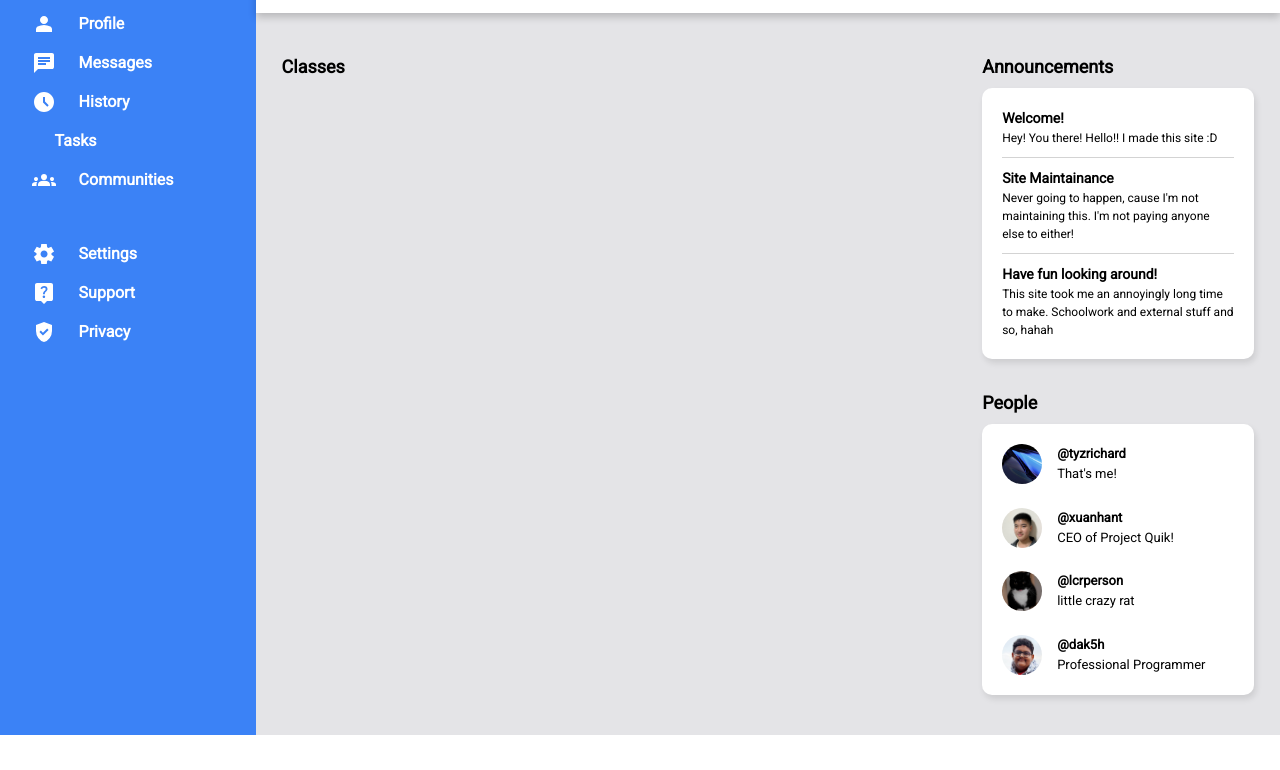
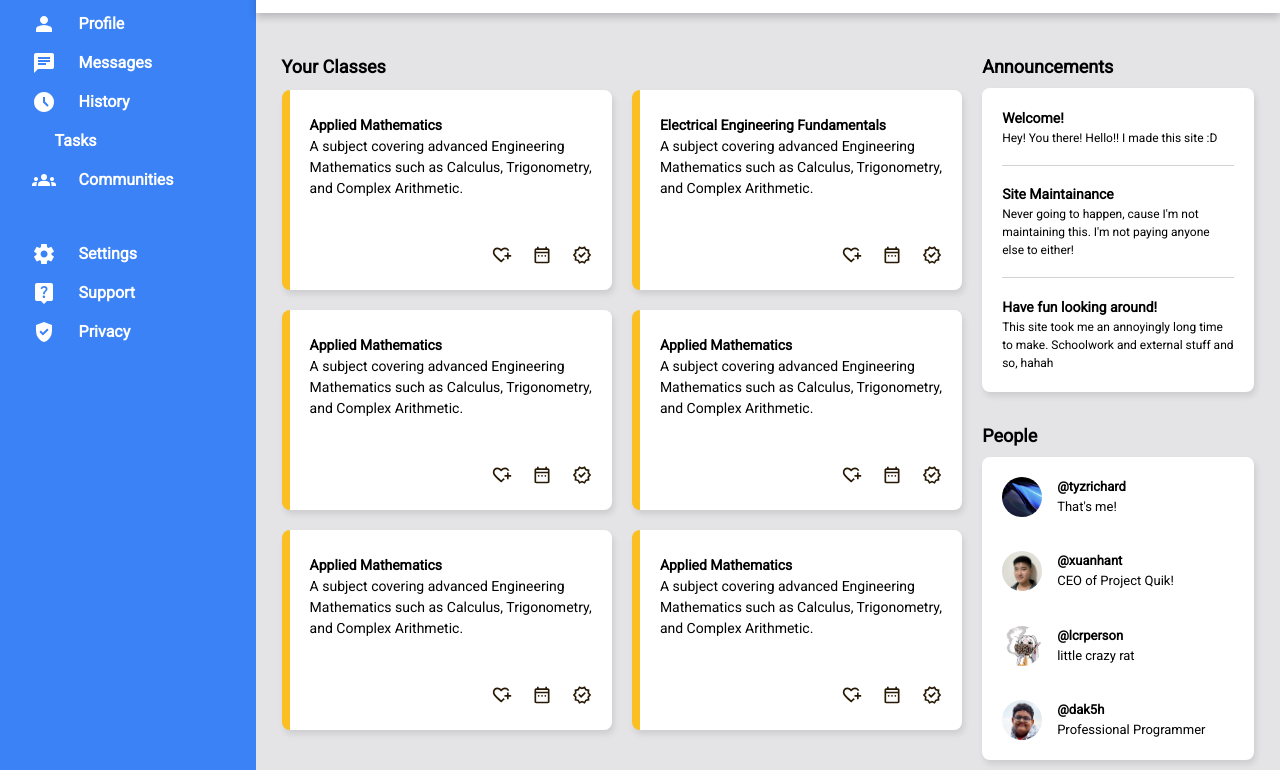
Before and after one commit to tyzrichard/odin-dashboard, a plain HTML site: page index.html in a window 1280 px wide. Shown: the part 143-913 px from the top of the page. Before the commit the page ends 878 px from the top, so only its background shows below. Drawn offline with Linux system fonts and the light colour scheme.

Commit message:
Made Classes layout

```diff
--- a/index.html
+++ b/index.html
@@ -81,9 +81,68 @@
         </div>
     </div>
     <div class="content">
-        <div class="classes">Classes
+        <div class="classes">Your Classes
             <div>
-
+                <div class="class">
+                    <div class="class-info">
+                        <b>Applied Mathematics</b>
+                        <p>A subject covering advanced Engineering Mathematics such as Calculus, Trigonometry, and Complex Arithmetic.</p>
+                    </div>
+                    <div></div>
+                    <img src="assets/icons/heart.svg" alt="like">
+                    <img src="assets/icons/timetable.svg" alt="timetable">
+                    <img src="assets/icons/grade.svg" alt="grades">
+                </div>
+                <div class="class">
+                    <div class="class-info">
+                        <b>Electrical Engineering Fundamentals</b>
+                        <p>A subject covering advanced Engineering Mathematics such as Calculus, Trigonometry, and Complex Arithmetic.</p>
+                    </div>
+                    <div></div>
+                    <img src="assets/icons/heart.svg" alt="like">
+                    <img src="assets/icons/timetable.svg" alt="timetable">
+                    <img src="assets/icons/grade.svg" alt="grades">
+                </div>
+                <div class="class">
+                    <div class="class-info">
+                        <b>Applied Mathematics</b>
+                        <p>A subject covering advanced Engineering Mathematics such as Calculus, Trigonometry, and Complex Arithmetic.</p>
+                    </div>
+                    <div></div>
+                    <img src="assets/icons/heart.svg" alt="like">
+                    <img src="assets/icons/timetable.svg" alt="timetable">
+                    <img src="assets/icons/grade.svg" alt="grades">
+                </div>
+                <div class="class">
+                    <div class="class-info">
+                        <b>Applied Mathematics</b>
+                        <p>A subject covering advanced Engineering Mathematics such as Calculus, Trigonometry, and Complex Arithmetic.</p>
+                    </div>
+                    <div></div>
+                    <img src="assets/icons/heart.svg" alt="like">
+                    <img src="assets/icons/timetable.svg" alt="timetable">
+                    <img src="assets/icons/grade.svg" alt="grades">
+                </div>
+                <div class="class">
+                    <div class="class-info">
+                        <b>Applied Mathematics</b>
+                        <p>A subject covering advanced Engineering Mathematics such as Calculus, Trigonometry, and Complex Arithmetic.</p>
+                    </div>
+                    <div></div>
+                    <img src="assets/icons/heart.svg" alt="like">
+                    <img src="assets/icons/timetable.svg" alt="timetable">
+                    <img src="assets/icons/grade.svg" alt="grades">
+                </div>
+                <div class="class">
+                    <div class="class-info">
+                        <b>Applied Mathematics</b>
+                        <p>A subject covering advanced Engineering Mathematics such as Calculus, Trigonometry, and Complex Arithmetic.</p>
+                    </div>
+                    <div></div>
+                    <img src="assets/icons/heart.svg" alt="like">
+                    <img src="assets/icons/timetable.svg" alt="timetable">
+                    <img src="assets/icons/grade.svg" alt="grades">
+                </div>
             </div>
         </div>
         <div class="announcements">Announcements <div>
@@ -113,7 +172,7 @@
                     <p>CEO of Project Quik!</p>
                 </div>
                 <div class="person">
-                    <img src="assets/lcr.png" alt="lcr" class="profile-picture">
+                    <img src="assets/lcr.jpg" alt="lcr" class="profile-picture">
                     <b>@lcrperson</b>
                     <p>little crazy rat</p>
                 </div>
--- a/style.css
+++ b/style.css
@@ -170,8 +170,8 @@ button {
     background-color: #e4e4e7;
     padding: 5vh 2vw;
     display: grid;
-    grid-template-rows: repeat(2, 1fr);
-    grid-template-columns: 5fr minmax(200px, 2fr);
+    grid-template-rows: repeat(2, min(50%, 350px));
+    grid-template-columns: 5fr minmax(260px, 2fr);
     column-gap: 20px;
     row-gap: 30px;
     font-size: 18px;
@@ -181,6 +181,39 @@ button {
 .classes {
     grid-row-start: 1;
     grid-row-end: 3;
+}
+
+.classes > div {
+    padding-top: 10px;
+    display: grid;
+    grid-template-columns: repeat(auto-fit, minmax(300px, 1fr));
+    gap: 20px;
+}
+
+.class {
+    box-shadow: 2px 4px 6px rgba(0, 0, 0, 0.1);
+    position: relative; /* Ensure proper stacking context */
+    padding: 25px 20px;
+    border-radius: 8px;
+    border-left: 8px solid #fbbf24;
+    background-color: #FFFFFF;
+    font-size: 14px;
+    font-weight: 500;
+    display: grid;
+    grid-template-columns: 1fr repeat(3, 20px);
+    grid-template-rows: 1fr;
+    column-gap: 20px;
+    row-gap: 10px;
+    height: 25vh
+}
+
+.class-info {
+    grid-column: 1 / span 4;
+}
+
+.class.img {
+    height: 32px;
+    width: 32px;
 }
 
 .announcements,
@@ -197,7 +230,7 @@ button {
     flex: 1 1 auto;
     flex-direction: column;
     justify-content: space-between;
-    border-radius: 10px;
+    border-radius: 8px;
     padding: 20px;
     box-shadow: 2px 4px 6px rgba(0, 0, 0, 0.1);
     position: relative; /* Ensure proper stacking context */
```
Also changed, not shown: assets/icons/grade.svg (added), assets/icons/heart.svg (added), assets/icons/timetable.svg (added), assets/lcr.jpg (added), assets/lcr.png (deleted).
